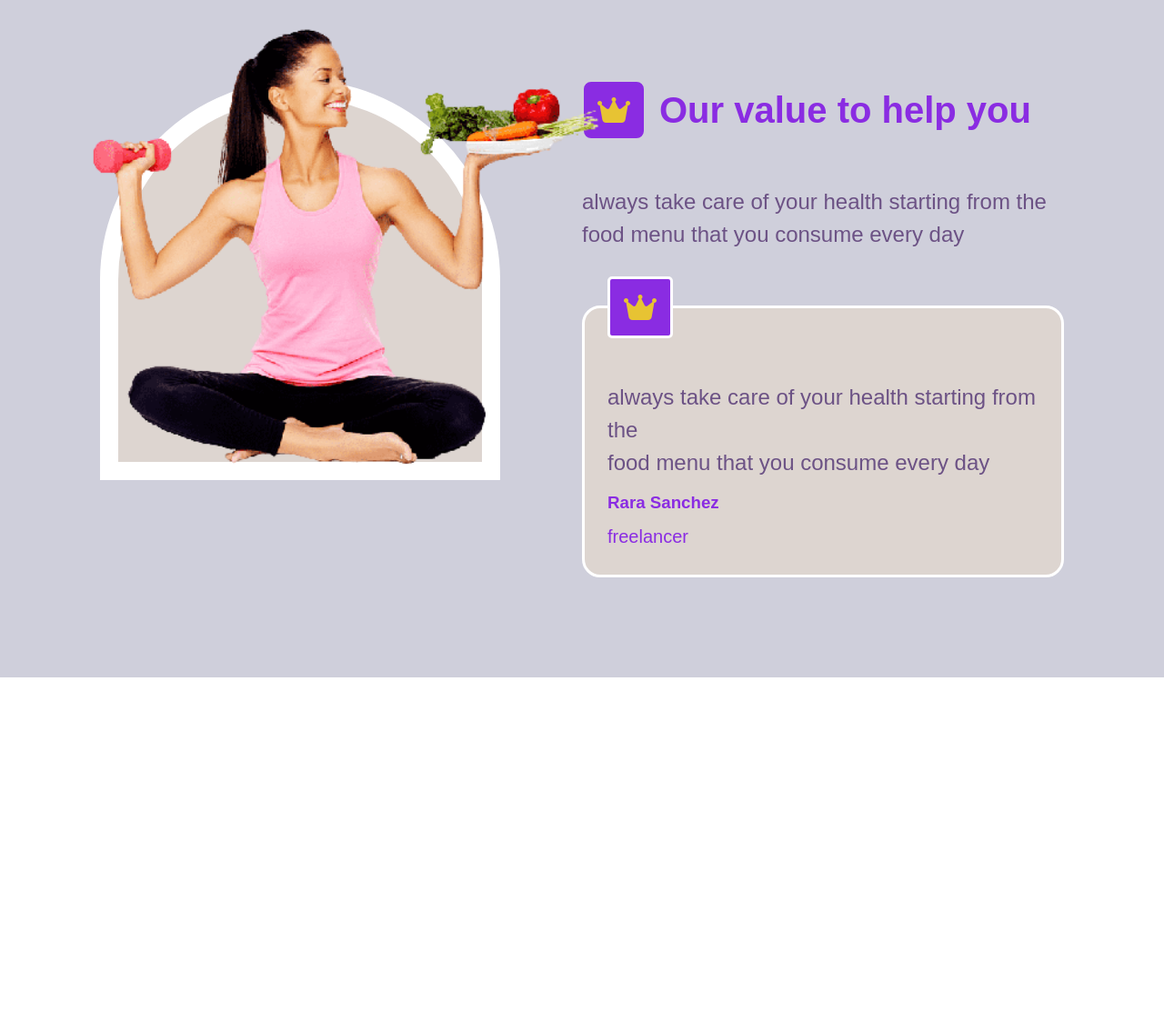
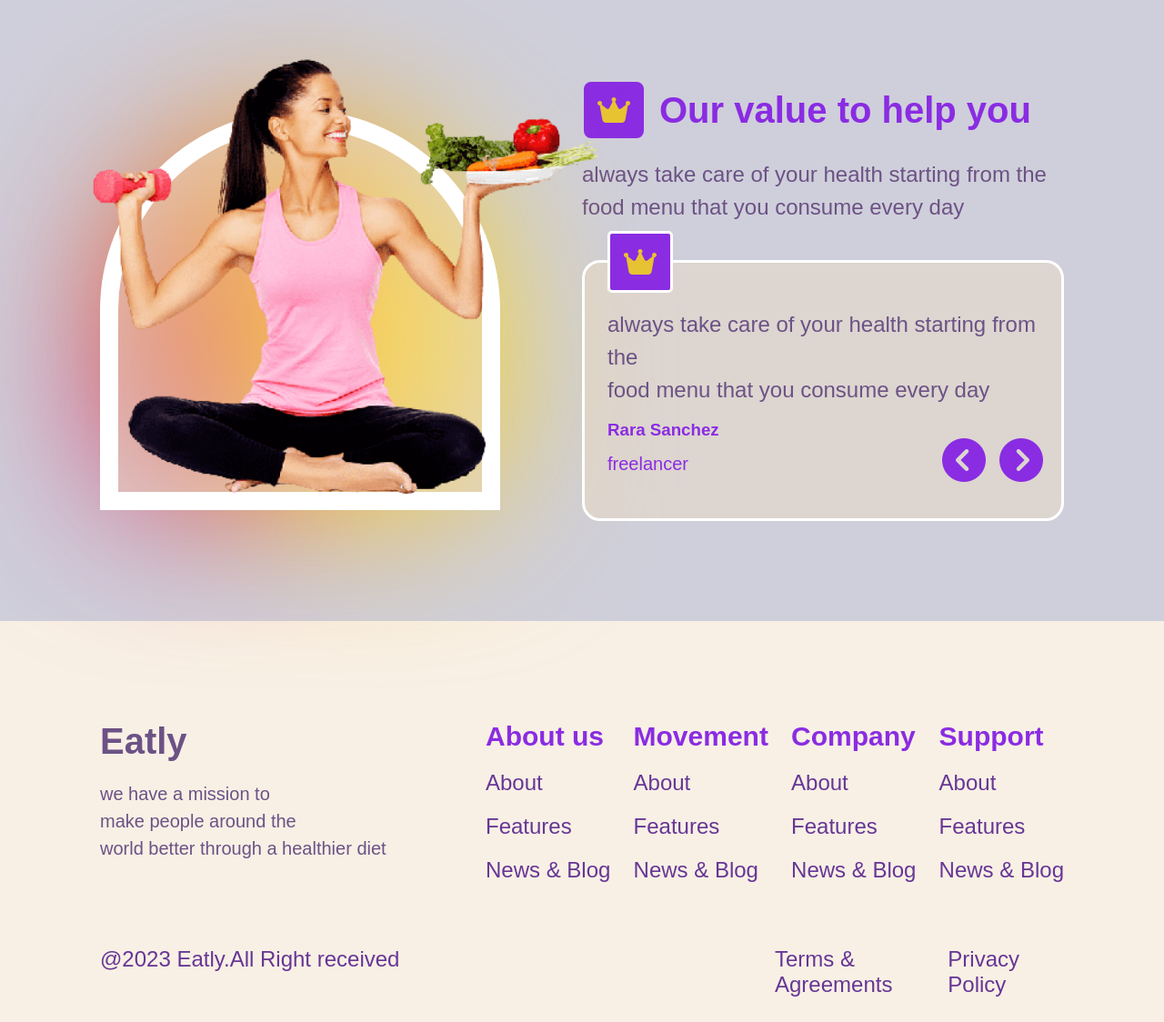
Before and after one commit to Ahmed-Alanaswah/LavishRideTask, a plain HTML site: page index.html in a window 1280 px wide. Shown: the part 4209-5333 px from the top of the page at 91% size. Before the commit the page ends 4954 px from the top, so only its background shows below. Drawn offline with Linux system fonts and the light colour scheme; a script that the page names is missing; files whose address does not match are found by name.

Commit message:
html css completed

```diff
--- a/index.html
+++ b/index.html
@@ -271,7 +271,7 @@
     <section class="testimonials-section">
       <div class="container">
         <div class="left">
-          <div class="image-container">
+          <div class="image-container shadow">
             <img src="./images//healthy.png" alt="" />
           </div>
         </div>
@@ -297,14 +297,61 @@
               <span>freelancer</span>
             </div>
 
-            <!-- <div class="buttons-container">
+            <div class="buttons-slide-container">
               <i class="fa-solid fa-circle-chevron-left fa-3x"></i>
               <i class="fa-solid fa-circle-chevron-right fa-3x"></i>
-            </div> -->
+            </div>
           </div>
         </div>
       </div>
     </section>
+    <footer>
+      <div class="container">
+        <div class="top">
+          <div class="left">
+            <h3>Eatly</h3>
+            <p>
+              we have a mission to <br />
+              make people around the<br />
+              world better through a healthier diet
+            </p>
+          </div>
+          <div class="right">
+            <ul>
+              <li><h2>About us</h2></li>
+              <li>About</li>
+              <li>Features</li>
+              <li>News & Blog</li>
+            </ul>
+            <ul>
+              <li><h2>Movement</h2></li>
+              <li>About</li>
+              <li>Features</li>
+              <li>News & Blog</li>
+            </ul>
+            <ul>
+              <li><h2>Company</h2></li>
+              <li>About</li>
+              <li>Features</li>
+              <li>News & Blog</li>
+            </ul>
+            <ul>
+              <li><h2>Support</h2></li>
+              <li>About</li>
+              <li>Features</li>
+              <li>News & Blog</li>
+            </ul>
+          </div>
+        </div>
+        <div class="bottom">
+          <div class="bottom-left"><p>@2023 Eatly.All Right received</p></div>
+          <div class="bottom-right">
+            <p>Terms & Agreements</p>
+            <p>Privacy Policy</p>
+          </div>
+        </div>
+      </div>
+    </footer>
     <script src="index.js"></script>
   </body>
 </html>
--- a/style.css
+++ b/style.css
@@ -11,6 +11,10 @@
 * {
   padding: 0;
   margin: 0;
+}
+
+ul {
+  list-style: none;
 }
 body {
   margin: 0;
@@ -512,6 +516,49 @@ button {
   position: relative;
   border-top-left-radius: 50%;
   border-top-right-radius: 50%;
+  transform-style: preserve-3d;
+  transform: translate(0);
+  bottom: -33px;
+}
+
+.testimonials-section .container .shadow:before {
+  content: "";
+  position: absolute;
+  inset: 0;
+  border-radius: inherit;
+  transform: translate3d(0, 0, -1px);
+  background: conic-gradient(
+    from 90deg at 32% 83%,
+    #ffd700,
+    #f79d03,
+    #ee6907,
+    #e6390a,
+    #de0d0d,
+    #d61039,
+    #cf1261,
+    #c71585,
+    #cf1261,
+    #d61039,
+    #de0d0d,
+    #ee6907,
+    #f79d03,
+    #ffd700,
+    #ffd700,
+    #ffd700
+  );
+  filter: blur(91px);
+  /* clip-path: polygon(
+    -100vmax -100vmax,
+    100vmax -100vmax,
+    100vmax 100vmax,
+    -100vmax 100vmax,
+    -100vmax -100vmax,
+    0 0,
+    0 100%,
+    100% 100%,
+    100% 0,
+    0 0
+  ); */
 }
 
 .testimonials-section .container .image-container img {
@@ -522,7 +569,7 @@ button {
 }
 
 .testimonials-section .container .right p {
-  margin-top: 50px;
+  margin-top: 20px;
   font-size: 24px;
   line-height: 1.5;
   color: var(--light-magenta);
@@ -530,15 +577,15 @@ button {
 
 .testimonials-section .container .right .slide-container {
   border: 3px solid var(--white);
-  margin-top: 60px;
+  margin-top: 40px;
   width: fit-content;
-  padding: 30px 20px 30px 25px;
+  padding: 30px 20px 0 25px;
   position: relative;
   border-radius: 20px;
   background-color: var(--light-grey);
 }
 
-.testimonials-section .container .right .slide-container i {
+.testimonials-section .container .right .slide-container > i {
   position: absolute;
   top: -35px;
   padding: 15px;
@@ -559,3 +606,72 @@ button {
   color: var(--magenta);
   font-size: 20px;
 }
+
+.testimonials-section .slide-container .buttons-slide-container {
+  display: flex;
+  justify-content: flex-end;
+  position: relative;
+  bottom: 40px;
+}
+
+/*footer*/
+
+footer {
+  background-color: var(--light-grey);
+}
+footer .container {
+  padding: 6.875rem 6.875rem 27px;
+  margin: 0 auto;
+}
+footer .container .top {
+  display: flex;
+  justify-content: space-between;
+  margin-bottom: 50px;
+}
+footer .container .left {
+  width: 40%;
+}
+
+footer .container .left h3 {
+  color: var(--light-magenta);
+  font-size: 40px;
+  margin-bottom: 20px;
+}
+footer .container .left p {
+  font-size: 20px;
+  line-height: 1.5;
+  color: var(--light-magenta);
+}
+
+footer .container .right {
+  display: flex;
+  justify-content: space-between;
+  width: 60%;
+}
+
+footer .container .right h2 {
+  color: var(--magenta);
+  font-size: 30px;
+  margin-bottom: 20px;
+}
+
+footer .container .right li {
+  color: var(--dark-magenta);
+  font-size: 24px;
+  margin-bottom: 20px;
+}
+
+footer .bottom {
+  display: flex;
+  justify-content: space-between;
+  color: var(--dark-magenta);
+  font-size: 24px;
+}
+
+footer .bottom-right {
+  display: flex;
+  justify-content: space-between;
+  width: 30%;
+  color: var(--dark-magenta);
+  font-size: 24px;
+}
```
